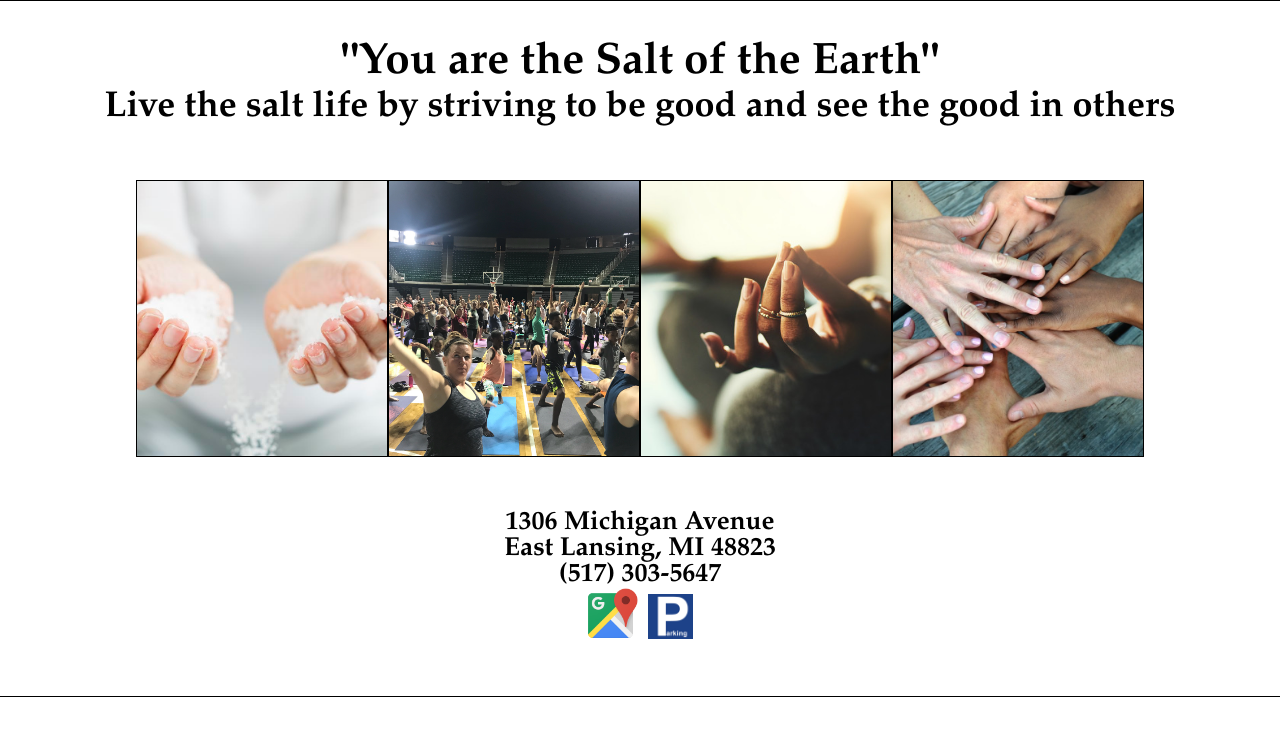
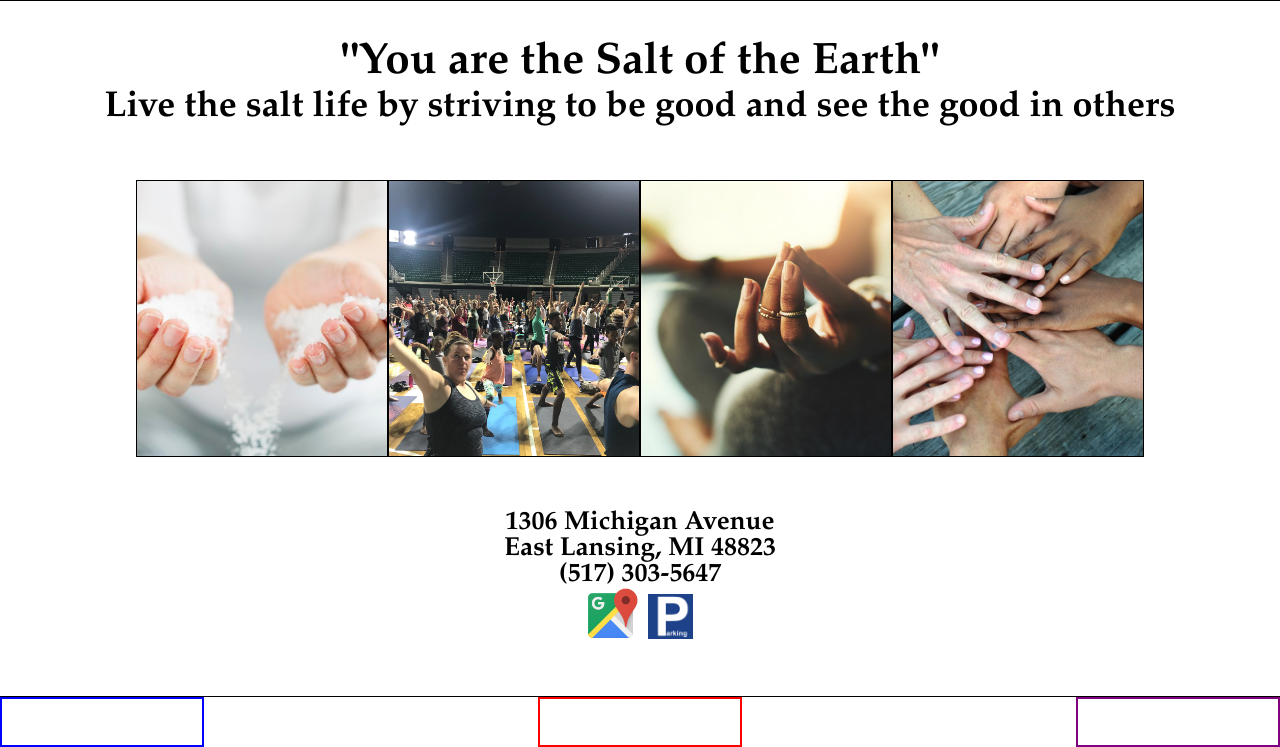
Before and after one commit to savisch/salt_yoga3, a plain HTML site: page index.html in a window 1280 px wide. Shown: the part 560-1307 px from the top of the page. Drawn offline with Linux system fonts and the light colour scheme.

Commit message:
footer div boxes with borders

```diff
--- a/index.html
+++ b/index.html
@@ -83,6 +83,10 @@
     </div>
 
     <!--FOOTER-->
-    <footer></footer>
+    <footer>
+      <div class="smedia"></div>
+      <div class="contact"></div>
+      <div class="saltlogo"></div>
+    </footer>
   </body>
 </html>
--- a/resources/css/style.css
+++ b/resources/css/style.css
@@ -257,4 +257,19 @@ footer {
     top: 110px;
     /*background-color: rgb(247, 205, 199);*/
     background-color: white;
+    display: flex;
+    flex-direction: row;
+    justify-content: space-between;
 }
+footer .smedia{
+    border: 2px blue solid;
+    width: 200px;
+}
+footer .contact{
+    border: 2px red solid;
+    width: 200px;
+}
+footer .saltlogo{
+    border: 2px purple solid;
+    width: 200px;
+}
```
